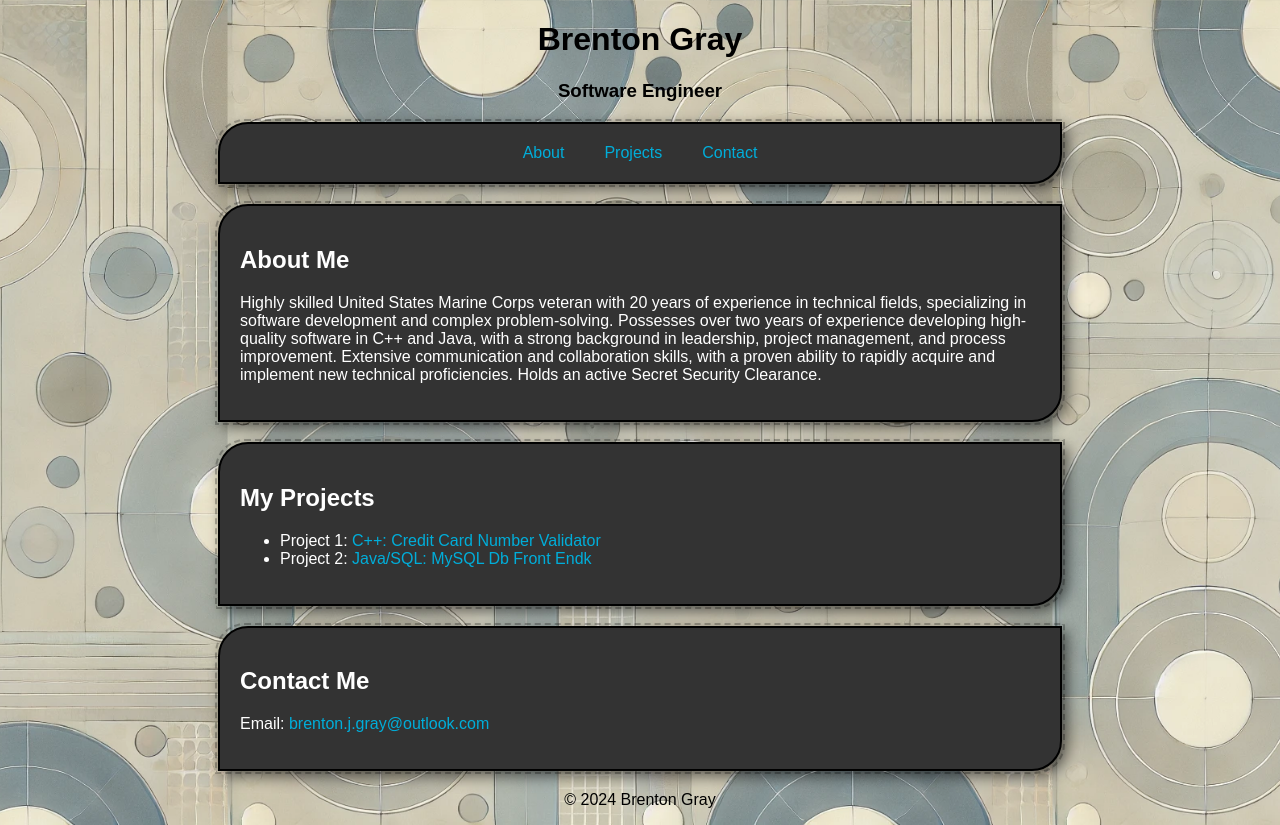
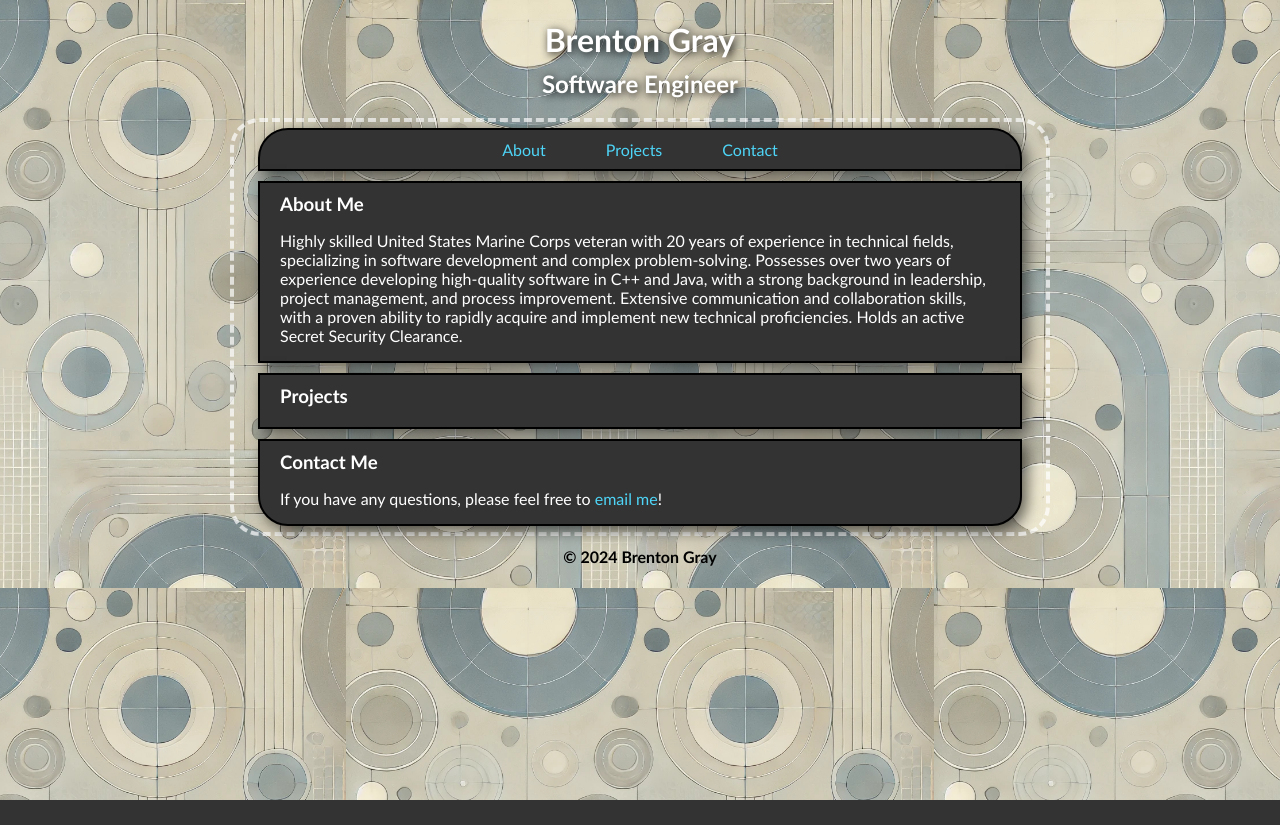
Before and after one commit to brenton-j-gray/portfolio, a PHP site: page / in a window 1280 px wide. After the commit the page ends 800 px from the top, so only its background shows below. Run offline with PHP 8.4, Linux system fonts and the light colour scheme.

Commit message:
- changes to style - changes to layout

```diff
--- a/index.html
+++ b/index.html
@@ -4,20 +4,18 @@
     <meta charset="UTF-8">
     <meta name="viewport" content="width=device-width, initial-scale=1.0">
     <meta http-equiv="X-UA-Compatible" content="ie=edge">
-    <title>Brenton Gray | Portfolio</title>
+    <title>Brenton Gray's Portfolio</title>
     <link rel="stylesheet" href="styles.css">
+    <link href="https://fonts.googleapis.com/css2?family=Press+Start+2P&display=swap" rel="stylesheet">
 </head>
 <body>
 
     <header id="header">
         <h1>Brenton Gray</h1>
-
+        <h2>Software Engineer</h2>
     </header>
 
-    <subheader>
-        <h3>Software Engineer</h3>
-    </subheader>
-
+    <div class="section-container">
         <nav class="fancy-border">
             <ul>
                 <li><a href="#about">About</a></li>
@@ -27,7 +25,7 @@
         </nav>
 
         <section class="fancy-border" id="about">
-        <h2>About Me</h2>
+            <h3>About Me</h3>
             <p>
                 Highly skilled United States Marine Corps veteran with
                 20 years of experience in technical fields, specializing
@@ -43,20 +41,61 @@
         </section>
 
         <section class="fancy-border" id="projects">
-        <h2>My Projects</h2>
-        <ul>
-            <li>Project 1: <a href="https://github.com/gray-skull/Credit-Card-Number-Validator">C++: Credit Card Number Validator</a></li>
-            <li>Project 2: <a href="https://github.com/gray-skull/Tennis-League-MySQL-Front-End">Java/SQL: MySQL Db Front Endk</a></li>
-        </ul>
+            <h3>Projects</h3>
+            <ul id="github-projects"></ul>
+
+            <script>
+                // Function to fetch repository data from GitHub
+                async function fetchGitHubRepos() {
+                    try {
+                        const response = await fetch(`https://api.github.com/users/gray-skull/repos`);
+                        const repos = await response.json();
+
+                        // Get the list element where we will display the projects
+                        const projectList = document.getElementById('github-projects');
+
+                        // filter out forked repos
+                        const myRepos = repos.filter(repo => !repo.fork);
+
+                        myRepos.forEach(repo => {
+                            // Create a list item for each repository
+                            const listItem = document.createElement('li');
+
+                            // Add a link to the repository
+                            const repoLink = document.createElement('a');
+                            repoLink.href = repo.html_url;
+                            repoLink.textContent = repo.name;
+
+                            // Add the repository description
+                            const description = document.createElement('p');
+                            description.textContent = repo.description;
+
+                            // Append the link and description to the list item
+                            listItem.appendChild(repoLink);
+                            listItem.appendChild(description);
+
+                            // Append the list item to the project list
+                            projectList.appendChild(listItem);
+                        });
+                    } catch (error) {
+                        console.error('Error fetching GitHub repositories:', error);
+                    }
+                }
+
+                // Call the function to fetch GitHub repos when the page loads
+                fetchGitHubRepos();
+            </script>
+
         </section>
 
-    <section class="fancy-border" id="contact">
-        <h2>Contact Me</h2>
-        <p>Email: <a href="emailto:brenton.j.gray@outlook.com">brenton.j.gray@outlook.com</a></p>
+        <section class="contact-border" id="contact">
+            <h3>Contact Me</h3>
+            <p>If you have any questions, please feel free to <a href="mailto:brenton.j.gray@outlook.com">email me</a>!</p>
         </section>
+    </div>
 
     <footer>
-        <p>&copy; 2024 Brenton Gray</p>
+        <h4>&copy; 2024 Brenton Gray</h4>
     </footer>
 
 </body>
--- a/styles.css
+++ b/styles.css
@@ -1,44 +1,86 @@
 body {
-    font-family: Arial, sans-serif;
+    font-family:'Trebuchet MS', sans-serif;
     margin: 0;
     padding: 0;
     background-image: url('images/background2.webp');
     background-size: contain;
     background-repeat: repeat;
     background-position: center;
-    margin: 0;
-    padding: 0;
 
 }
 
 .fancy-border {
     position: relative;
     border: 2px solid #000000;
-    padding: 20px;
-    margin: 20px auto;
-    border-radius: 30px 0px 30px 0px;
+    padding: 0px 20px;
+    margin: 10px auto;
     background-color: #333;
     max-width: 800px;
-    width: 80%;
+    width: 90%;
     box-shadow: 5px 5px 15px rgba(0, 0, 0, 0.6);
     z-index: 1; /* Ensure it stays on top */
-
 }
 
-/* Pseudo-element for second animated border */
-.fancy-border::before {
-    content: ""; /* Required for pseudo-element */
-    position: absolute; /* Position it outside the main border */
-    top: -5px; /* Positioning the second border outside the first */
-    left: -5px;
-    right: -5px;
-    bottom: -5px;
-    border: 2px dashed #00000083; /* Second border color */
-    border-radius: 30px 0px 30px 0px; /* Match or extend the main border’s radius */
-    border-style:
-    opacity: 0; /* Start with fully transparent */
-    z-index: -1; /* Ensure it stays behind the original border */
-    animation: fadeBorder 4s infinite; /* Apply animation */
+.contact-border {
+    position: relative;
+    border: 2px solid #000000;
+    border-radius: 0px 0px 30px 30px;
+    padding: 0px 20px;
+    margin: 10px auto;
+    background-color: #333;
+    max-width: 800px;
+    width: 90%;
+    box-shadow: 5px 5px 15px rgba(0, 0, 0, 0.6);
+    z-index: 1; /* Ensure it stays on top */
+}
+
+.section-container {
+    position: relative;
+    padding: 0px;
+    margin: 0px auto;
+    max-width: 800px;
+    width: 90%;
+}
+
+/* Pseudo-element for animated border */
+.section-container::before {
+    content: "";
+    position: absolute;
+    top: -10px;           /* Move the border slightly outside the container */
+    left: -10px;
+    right: -10px;
+    bottom: -10px;
+    border: 4px dashed #ffffff;  /* Border color */
+    border-radius: 30px;        /* Round the corners */
+    opacity: 0;
+    z-index: -1;
+    animation: fadeBorder 3s infinite;  /* Border animation */
+}
+
+h1 {
+    text-align: center;
+    text-shadow: 2px 2px 8px #000000;
+    color: #FFFFFF;
+    padding: 0px;
+    margin-top: 10px;
+    margin-bottom: 10px;
+}
+
+h2 {
+    text-align: center;
+    text-shadow: 2px 2px 8px #000000;
+    color: #FFFFFF;
+    padding: 0px;
+    margin-top: 10px;
+    margin-bottom: 10px;
+}
+
+h3 {
+    text-align: left;
+    color: #FFFFFF;
+    padding: 0px;
+    margin-top: 10px;
+    margin-bottom: 0px;
 }
 
 @keyframes fadeBorder {
@@ -54,34 +96,31 @@ body {
 }
 
 header {
-    color: black;
     text-align: center;
+    text-shadow: 2px 2px 10px #000000;
+    color: #FFFFFF;
+    padding-top: 10px;
+    padding-bottom: 10px;
     margin: 0;
-    padding: 0;
-}
-
-subheader {
-    color: black;
-    text-align: center;
-    margin: 0;
-    padding: 0;
 }
 
 nav {
     text-align: center;
+    border-radius: 30px 30px 0px 0px;
 }
 
 nav ul {
     display: flex;
     justify-content: center;
     padding: 0;
-    margin: 0;
+    margin: 10px;
     list-style: none;
     flex-direction: row;
+
 }
 
 nav ul li {
-    margin: 0 20px;
+    margin: 0 30px;
 }
 
 nav ul li a {
@@ -89,26 +128,32 @@ nav ul li a {
 }
 
 a {
-    color: #00aeda;
+    color: #4ed5f7;
     text-decoration: none;
 }
 
 a:hover {
-    color: #00aeda;
+    color: #4ed5f7;
     text-decoration: underline;
 }
 
 a:visited {
-    color: #007e9e;
+    color: #5d7e86;
 }
 
 section {
     color: #FFFFFF;
+    text-align: left;
+}
+
+section ul {
+    list-style: bullet;
+    padding: 20px 0px 0px 20px;
+    margin: 0px;
 }
 
 footer {
     color: black;
     text-align: center;
     position: relative;
-    bottom: 0;
 }
```
Lines whose indentation alone changed are shown as unchanged.
